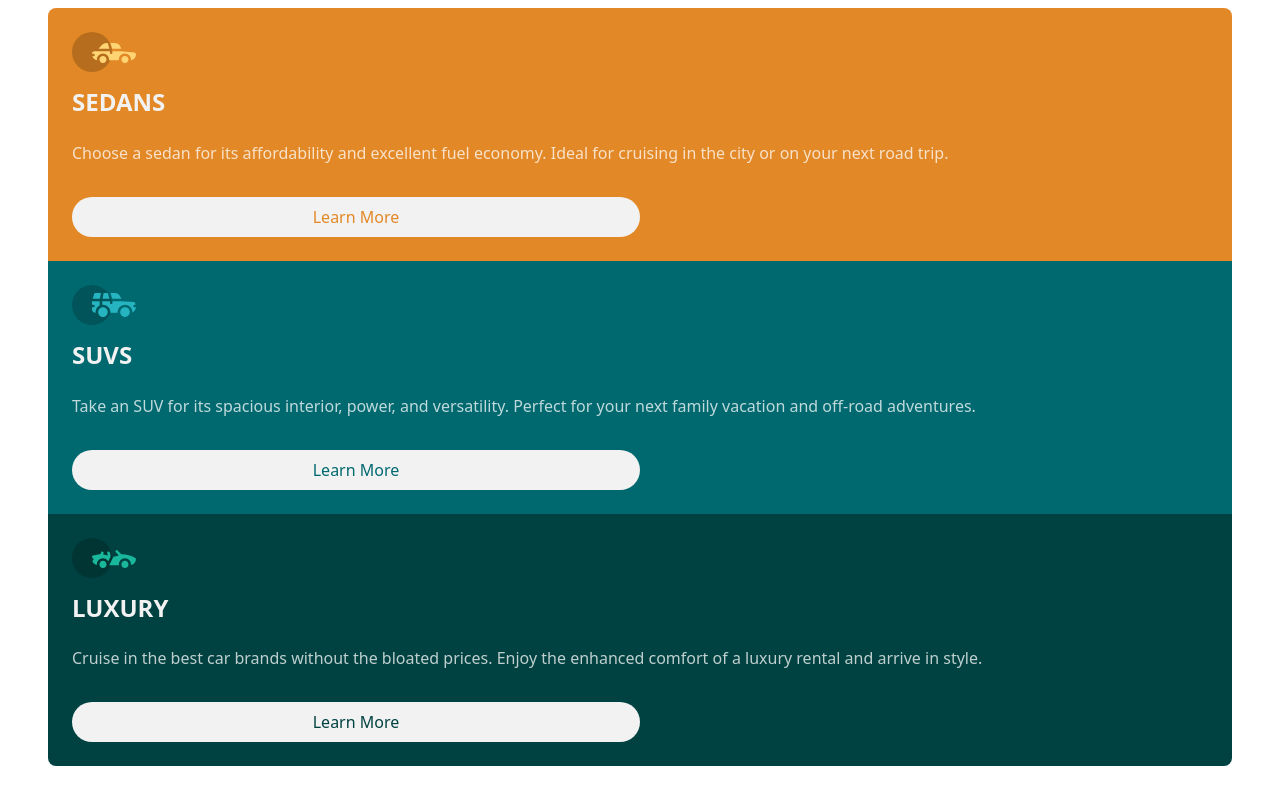
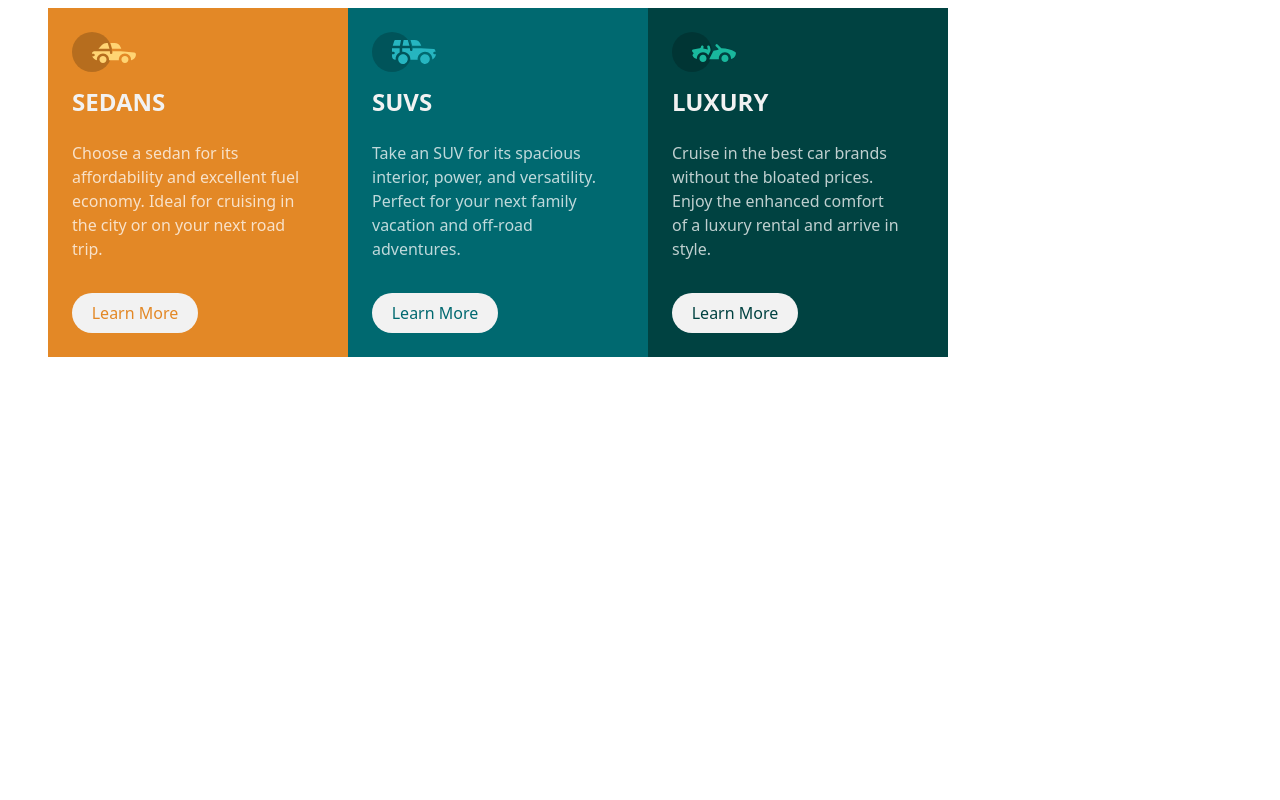
Before and after one commit to Devscholes/3-column, a plain HTML site: page index.html in a window 1280 px wide. Drawn offline with nearby package versions, Linux system fonts and the light colour scheme.

Commit message:
first commit

```diff
--- a/index.html
+++ b/index.html
@@ -16,7 +16,7 @@
   <body class="m-auto">
     <div class="father-con mx-5 my-2">
       <div
-        class="first p-4 d-flex flex-column justify-content-center align-items-start gap-3 rounded-top-3"
+        class="first p-4 d-flex flex-column justify-content-center align-items-start gap-3"
       >
         <img class="" src="/images/icon-sedans.svg" alt="" />
 
@@ -44,7 +44,7 @@
       </div>
       <!-- ============================================== -->
       <div
-        class="third p-4 d-flex flex-column justify-content-center align-items-start gap-3 rounded-bottom-3"
+        class="third p-4 d-flex flex-column justify-content-center align-items-start gap-3"
       >
         <img src="/images/icon-luxury.svg" alt="" />
 
--- a/style.css
+++ b/style.css
@@ -59,5 +59,19 @@ body {
 @media (width > 768px) {
   .father-con {
     display: flex;
+    flex-direction: row;
+    margin: auto;
+  }
+  .first {
+    max-width: 300px;
+    /* border-radius: 0; */
+  }
+  .second {
+    max-width: 300px;
+    border: none;
+  }
+  .third {
+    max-width: 300px;
+    /* border-bottom-left-radius: 0; */
   }
 }
```
